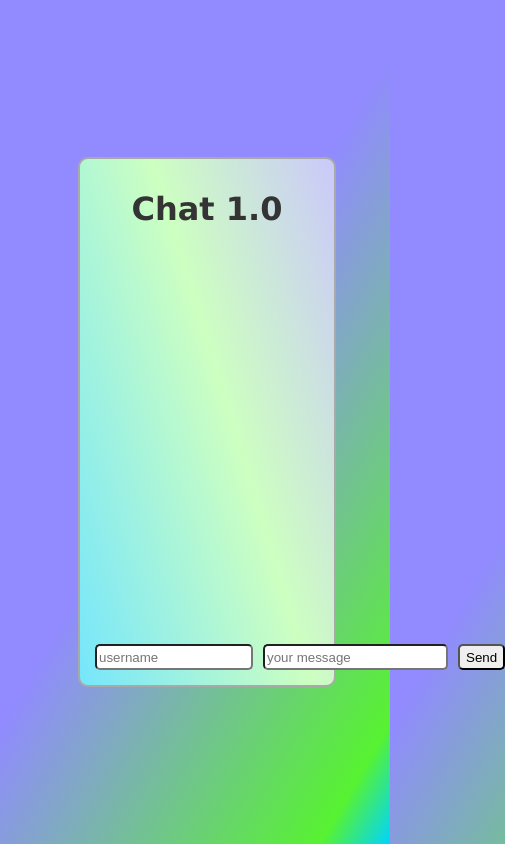
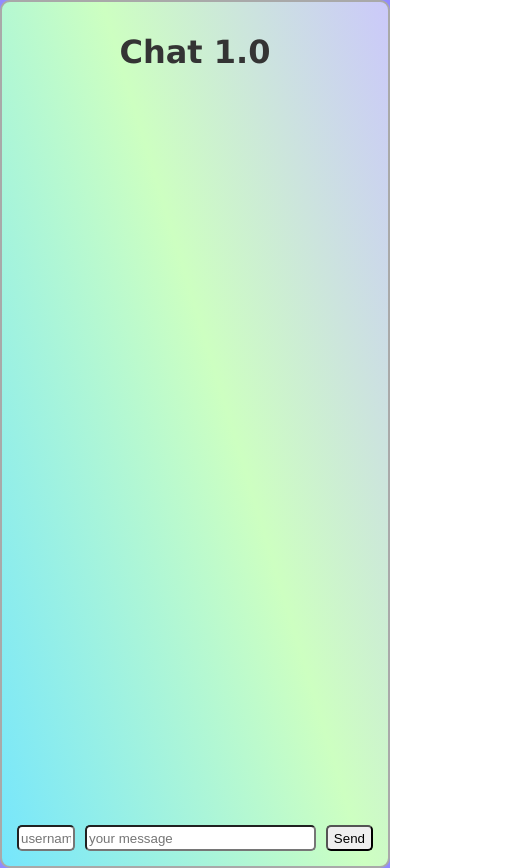
Before and after one commit to dmitryweiner/speedrun-chat-js, a plain HTML site: page index.html in a window 390 px wide. Shown: the whole page, 505 px wide, since content can reach past the window. Before the commit the page ends 844 px from the top, so only its background shows below. Drawn offline with Linux system fonts and the light colour scheme; no server answers.

Commit message:
Add mobile layout

```diff
--- a/index.html
+++ b/index.html
@@ -5,6 +5,8 @@
     <title>Chat 1.0</title>
     <link rel="stylesheet" href="main.css">
     <script defer src="main.js"></script>
+    <meta name="viewport"
+          content="width=device-width, initial-scale=1.0, maximum-scale=1.0, user-scalable=0">
 </head>
 <body>
 <div class="wrapper">
--- a/main.css
+++ b/main.css
@@ -21,6 +21,14 @@ body, html {
     align-content: center;
 }
 
+@media screen and (max-width: 800px) {
+    .wrapper {
+        margin: 0;
+        width: 100%;
+        align-items: start;
+    }
+}
+
 .container {
     height: 60%;
     width: 100%;
@@ -31,6 +39,12 @@ body, html {
     padding: 10px;
     display: flex;
     flex-direction: column;
+}
+
+@media screen and (max-width: 800px) {
+    .container {
+        height: 100%;
+    }
 }
 
 .container h1 {
@@ -66,3 +80,9 @@ body, html {
 #username {
     width: 150px;
 }
+
+@media screen and (max-width: 800px) {
+    #username {
+        width: 50px;
+    }
+}
```
